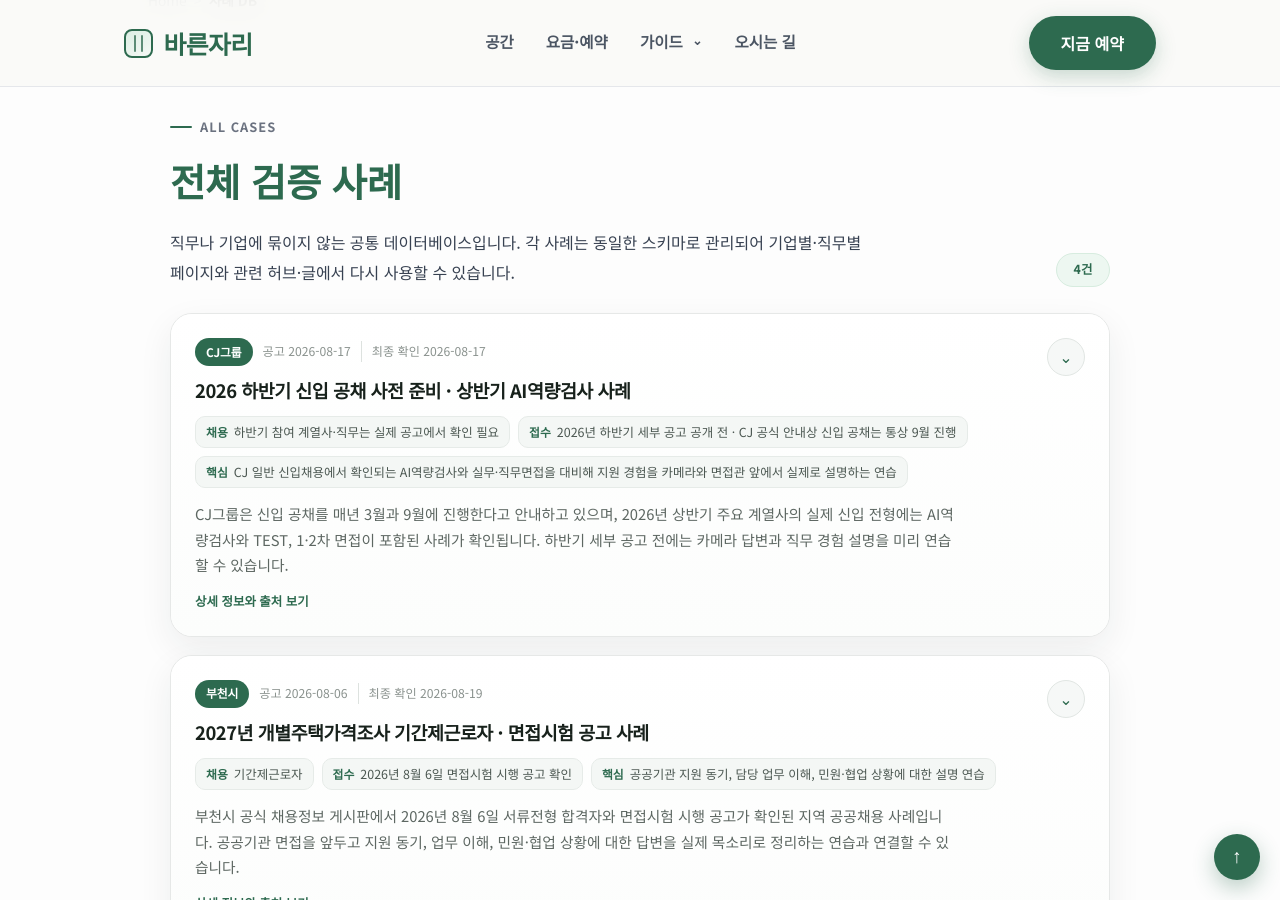
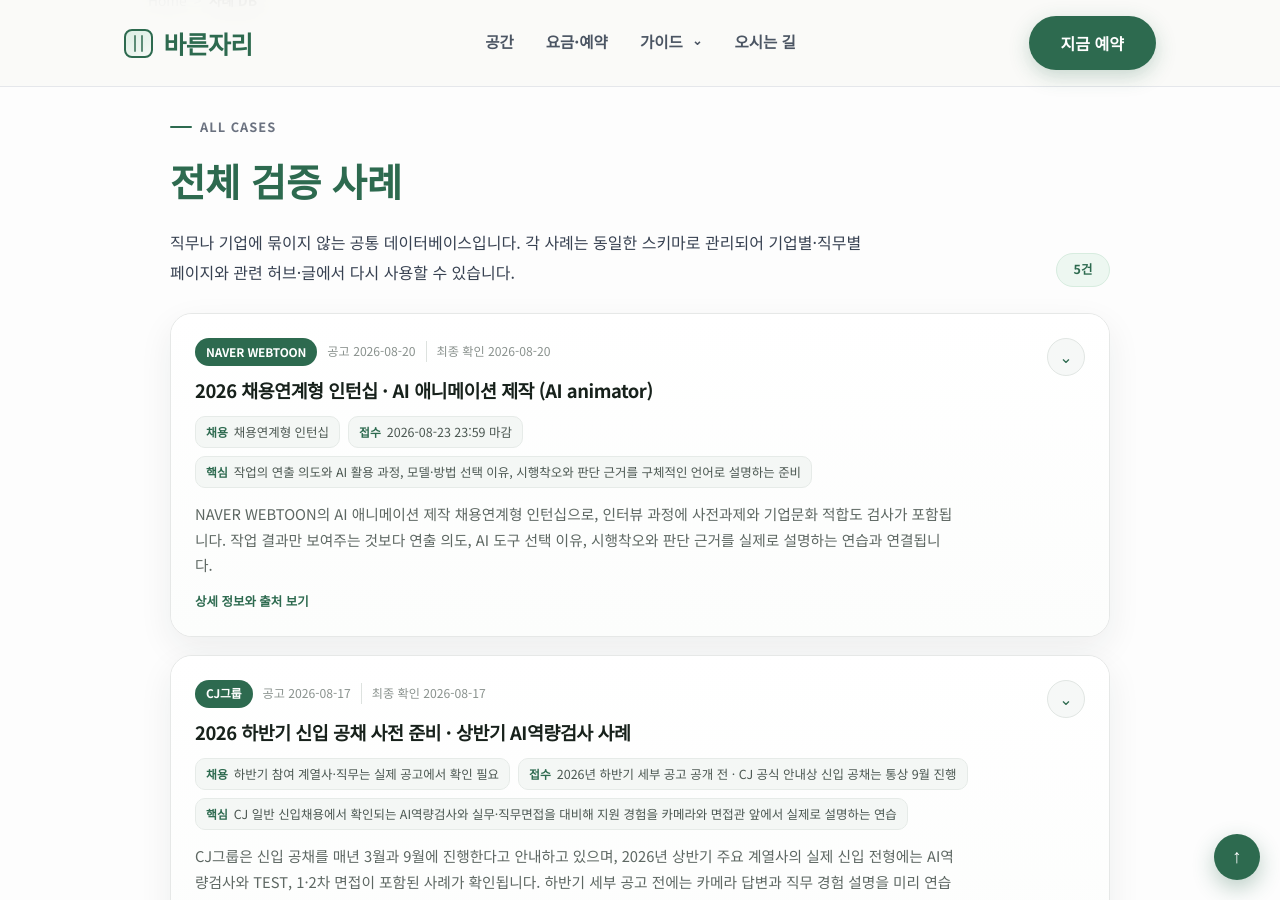
Before and after one commit to bareunspace/blog, a Jekyll site: the page built from cases/index.html, in a window 1280 px wide and 900 px high, scrolled down 627 px. Built offline with Jekyll 4.4.1, drawn with Linux system fonts in a browser that asks for light colours.

Commit message:
Add NAVER WEBTOON hiring case

```diff
--- a/_data/cases.yml
+++ b/_data/cases.yml
@@ -1,7 +1,91 @@
 version: 1
-updated_at: 2026-08-19
+updated_at: 2026-08-20
 
 cases:
+  - id: naver-webtoon-2026-ai-animator-internship
+    type: hiring
+    topic: interview
+    job: ai-content
+    company: NAVER WEBTOON
+    company_slug: naver-webtoon
+    title: 2026 채용연계형 인턴십 · AI 애니메이션 제작 (AI animator)
+    summary: NAVER WEBTOON의 AI 애니메이션 제작 채용연계형 인턴십으로, 인터뷰 과정에 사전과제와 기업문화 적합도 검사가 포함됩니다. 작업 결과만 보여주는 것보다 연출 의도, AI 도구 선택 이유, 시행착오와 판단 근거를 실제로 설명하는 연습과 연결됩니다.
+
+    published_at: 2026-08-20
+    verified_at: 2026-08-20
+
+    application:
+      start: null
+      end: "2026-08-23 23:59"
+      period_label: "2026-08-23 23:59 마감"
+      hiring_size: 채용연계형 인턴십
+      roles: AI 애니메이션 제작 (AI animator)
+      expected_join: 2026년 9월 3주차 인턴십 시작 예정
+
+    selection:
+      process_label: 지원서 리뷰 → 인터뷰(사전과제 및 기업문화 적합도 검사 포함) → 8주 인턴십 → 정규직 신입사원 채용 여부 결정
+      interview_focus: 작업의 연출 의도와 AI 활용 과정, 모델·방법 선택 이유, 시행착오와 판단 근거를 구체적인 언어로 설명하는 준비
+      stages:
+        - 지원서 리뷰
+        - 인터뷰 · 사전과제 및 기업문화 적합도 검사 포함
+        - 8주 채용연계형 인턴십
+        - 정규직 신입사원 채용 여부 결정
+
+    signals:
+      situation_interview: null
+      video_interview: null
+      ai_interview: false
+      task_interview: true
+      deep_interview: true
+      pt_interview: null
+      physical_test: false
+
+    curation:
+      status: selected
+      fit_score: 5
+      why_selected: 공식 공고에 사전과제가 포함된 인터뷰가 명시되어 있고, 직무 역량으로 머릿속의 이미지와 연출 의도를 구체적인 언어로 표현하는 능력과 AI 모델·방법의 실험·검증이 강조되어 있어 말하기·녹화·작업 설명 리허설과 직접 연결됩니다.
+      reuse_targets:
+        - cases
+        - interview-hub
+        - related-post
+
+    barunjari:
+      relevance: high
+      hub: interview
+      practice_types:
+        - speaking
+        - recording
+        - task-explanation
+        - portfolio-explanation
+        - follow-up-response
+      practice_points:
+        - 대표 작업을 목표 → 연출 의도 → 사용한 방법 → 결과 순서로 60~90초 안에 설명해보기
+        - 사용한 AI 모델이나 방법을 왜 선택했는지 비교 기준과 함께 말해보기
+        - 원하는 결과가 나오지 않았던 시도와 이후 바꾼 변수를 설명해보기
+        - 첫 답변 뒤에 선택 이유·대안·본인 역할을 묻는 질문을 붙여 이어서 답해보기
+      excluded:
+        - 실제 사전과제 내용이나 실제 면접 질문을 알고 있거나 제공한다는 표현
+        - 포트폴리오 제작이나 AI 애니메이션 기술 코칭을 제공한다는 표현
+        - NAVER WEBTOON과 제휴된 채용 서비스라는 표현
+        - 채용 결과 또는 합격 가능성을 보장하는 표현
+
+    notes:
+      - 공식 공고 기준 지원 마감은 2026년 8월 23일 23:59입니다.
+      - 인터뷰 과정에 사전과제와 기업문화 적합도 검사가 포함된다고 안내되어 있습니다.
+      - 구체적인 인터뷰 날짜와 실제 질문, 사전과제 내용은 공개되어 있지 않습니다.
+      - 인턴십은 8주간 진행되며 공고 기준 2026년 9월 3주차부터 11월 1주차까지 예정되어 있습니다.
+      - 실제 일정과 전형은 변경될 수 있으므로 지원 전 공식 공고를 다시 확인해야 합니다.
+
+    source:
+      publisher: NAVER Careers
+      title: "[2026 채용연계형 인턴십] AI 애니메이션 제작 (AI animator)"
+      url: https://recruit.navercorp.com/rcrt/view.do?annoId=30005265
+      checked_at: 2026-08-20
+
+    related:
+      url: /posts/naver-webtoon-ai-animator-internship-interview-prep/
+      label: 네이버웹툰 AI 애니메이션 제작 인턴십 준비 가이드 보기
+
   - id: cj-2026-fall-preparation
     type: hiring
     topic: interview
```
